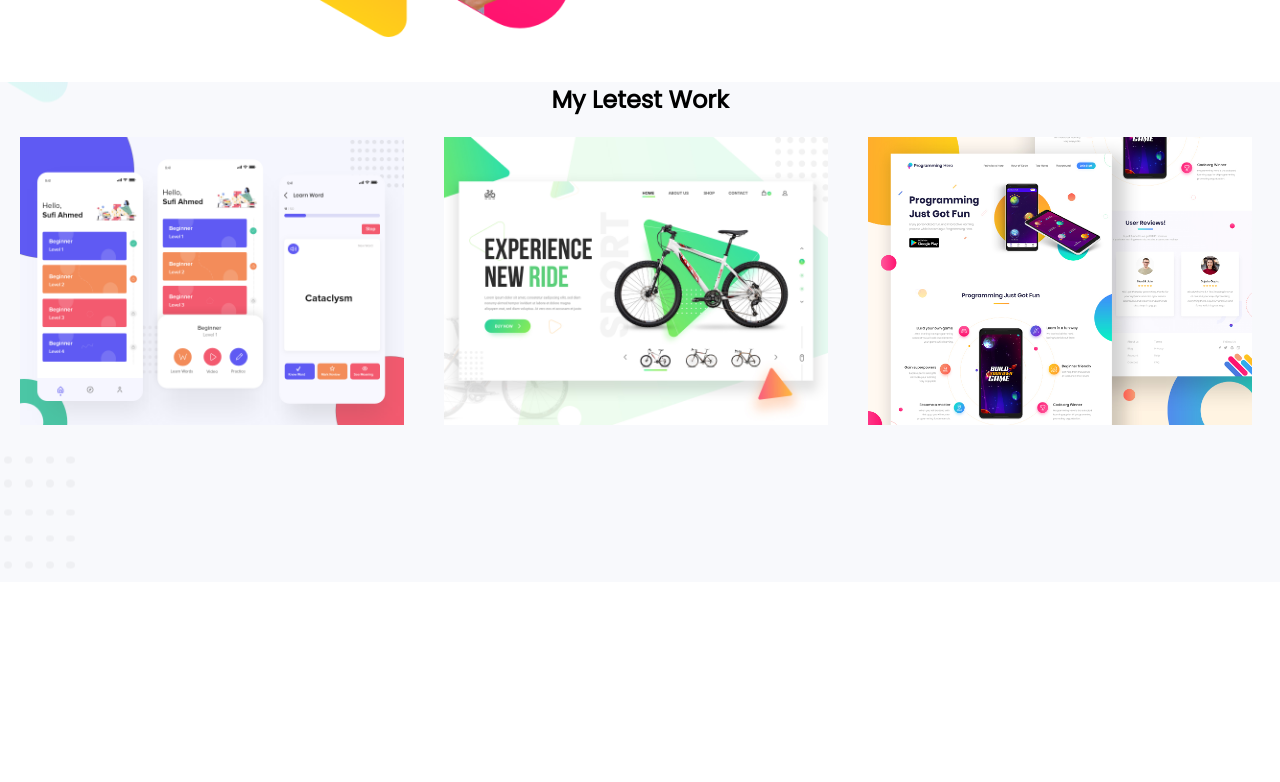
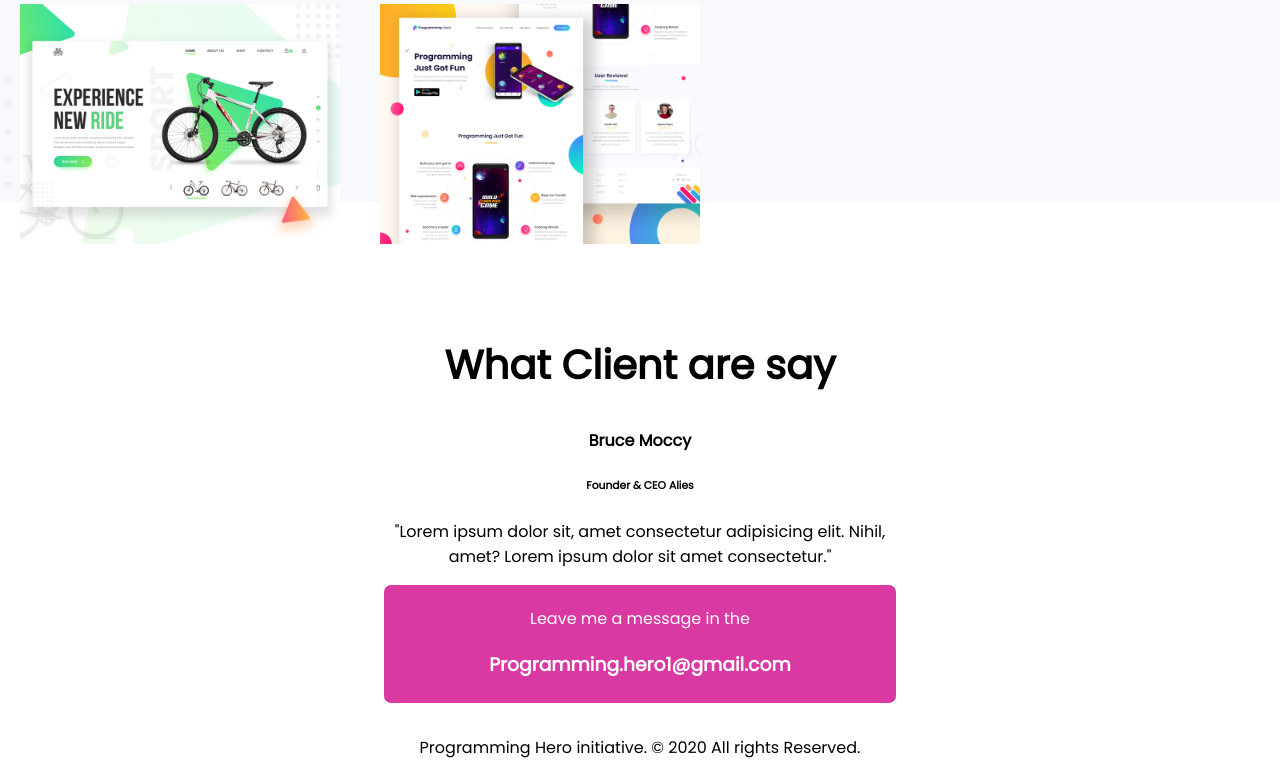
Before and after one commit to arifahan/personal-website, a plain HTML site: page index.html in a window 1280 px wide. Shown: the part 1318-2100 px from the top of the page. After the commit the page ends 2078 px from the top, so only its background shows below. Drawn offline with Linux system fonts and the light colour scheme.

Commit message:
compalte

```diff
--- a/index.html
+++ b/index.html
@@ -26,7 +26,7 @@
             <img class="work-image" src="images/peter_dream.png" alt="">
         </div>
         <div class="half-width">
-            <h1>Biography</span></h1>
+            <h1>Biography</h1>
             <p>Lorem ipsum dolor sit amet consectetur adipisicing elit. Doloremque laborum id architecto molestiae illo omnis error dolorem unde laudantium neque voluptates, enim sit velit animi!</p>
             <a class="hire-me" target="_balnk" href="#">Download CV</a>
     </section>
@@ -44,5 +44,18 @@
             <img class="work-img" src="images/latest-work/work-3.jpg" alt="">
         </div>
     </section>
+    <section>
+        <h1 class="alige-center">What Client are say</h1>
+        <h4 class="alige-center">Bruce Moccy</h4>
+        <h6 class="alige-center">Founder & CEO Alies</h6>
+        <p class="aligg-center cotation" >"Lorem ipsum dolor sit, amet consectetur adipisicing elit. Nihil, amet? Lorem ipsum dolor sit amet consectetur."</p>
+        <div class="aline-center hero-address">
+            <p class="alige-center">Leave me a message in the</p>
+            <h3 class="alige-center">Programming.hero1@gmail.com</h3>
+        </div>
+    </section>
+    <footer class="alige-center">
+        Programming Hero initiative. &copy; 2020 All rights Reserved.
+    </footer>
 </body>
 </html>
--- a/style.css
+++ b/style.css
@@ -18,7 +18,7 @@ h1{
 }
 section{
     height: 500px;
-    margin-bottom: 200px;
+    margin-bottom: 0px;
 }
 .half-width img{
     width: 100%;
@@ -53,10 +53,25 @@ section{
     text-align: center;
 }
 .work-img-area{
-    width: 30%;
+    width: 25%;
     float: left;
     padding: 0px 20px;
 }
 .work-img-area img{
     width: 100%;
 }
+.alige-center{
+text-align: center;
+}
+.cotation{
+    padding-left: 30%;
+    padding-right: 30%;
+    text-align: center;
+}
+.hero-address{
+    background-color: rgb(218, 57, 164);
+    margin: 0% 30%;
+    padding: 5px 50px;
+    color: white;
+    border-radius: 7px;
+}
```
